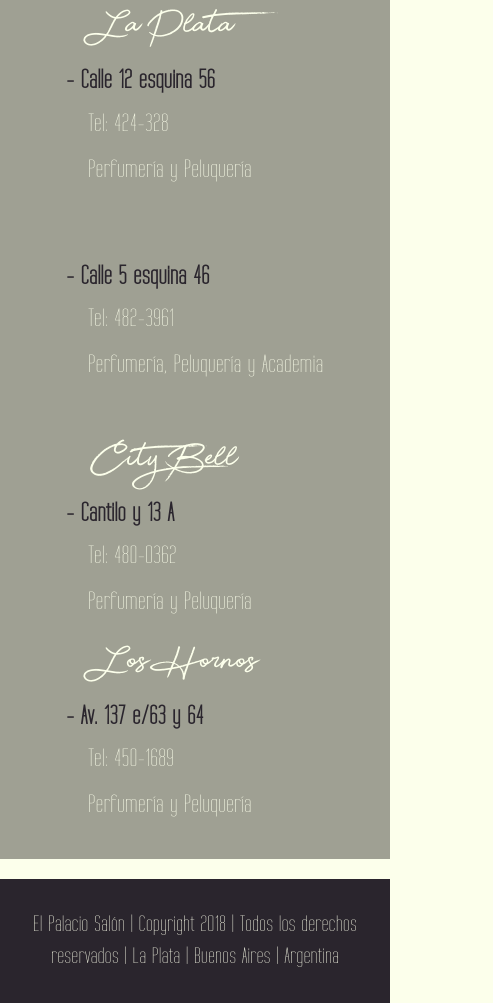
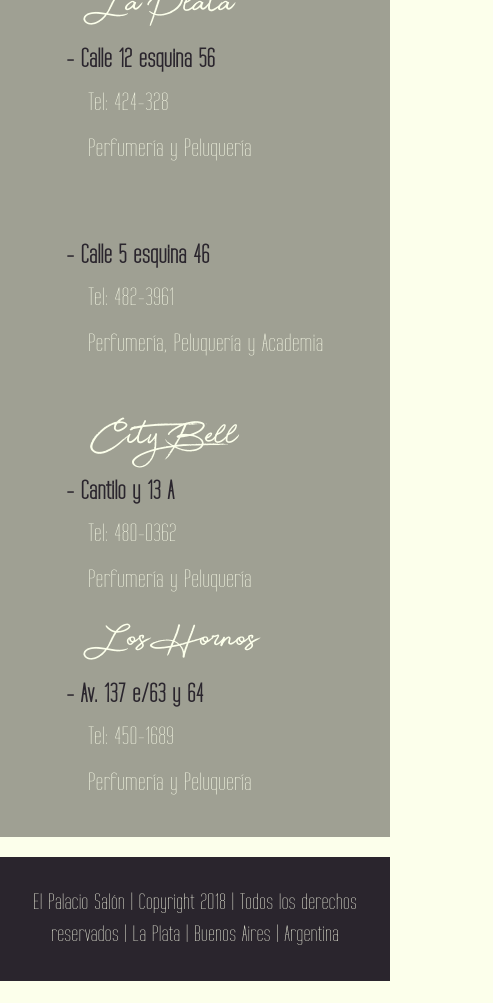
Before and after one commit to LauraFeregotti/elpalaciosalon-1, a website: page productos.html in a window 390 px wide. Shown: the part 2846-3849 px from the top of the page, 493 px wide, since content can reach past the window. After the commit the page ends 3827 px from the top, so only its background shows below. Drawn offline with nearby package versions, Linux system fonts and the light colour scheme.

Commit message:
space in page productos fixed

```diff
--- a/productos.html
+++ b/productos.html
@@ -298,7 +298,7 @@
         <div class="col-lg-2 col-lg-offset-1 col-md-2 col-md-offset-1  col-xs-12 col-sm-12 logofooter">
           <img class="img-responsive center-block " src="images/logo-footer.png" alt="logofooter">
         </div>
-        <div class="col-lg-2 col-lg-offset-1 col-md-2 col-md-offset-1 col-xs-12  col-sm-5  izq">
+        <div class="col-lg-2 col-lg-offset-1 col-md-2 col-md-offset-1  col-sm-5  izq">
           <div class="row">
             <div class="col-lg-12 arriba">
               <h5>La Plata</h5>
@@ -322,7 +322,7 @@
         </div>
 
 
-        <div class="col-lg-2 col-md-2 col-xs-12 col-sm-5 dere">
+        <div class="col-lg-2 col-md-2  col-sm-5 dere">
           <div class="row">
             <div class="col-lg-12 arriba2">
               <h5>City Bell</h5>
```
